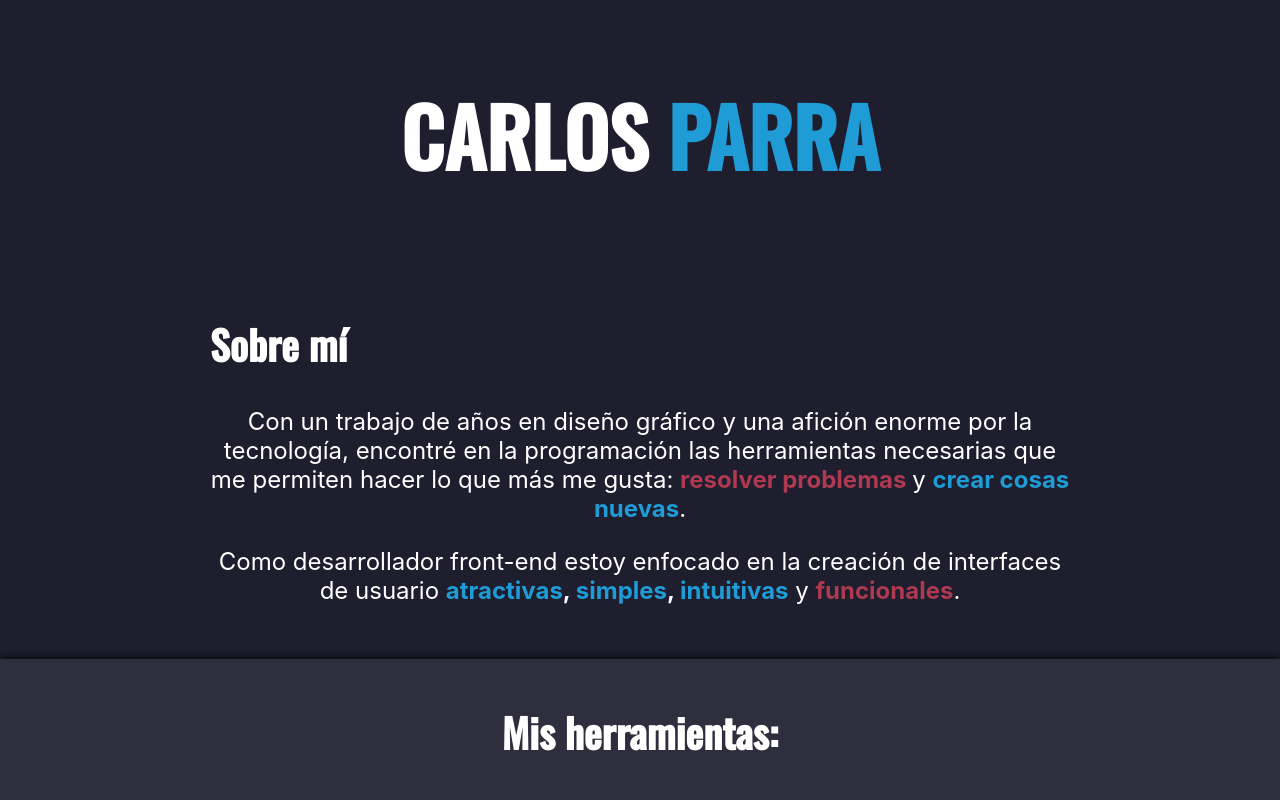
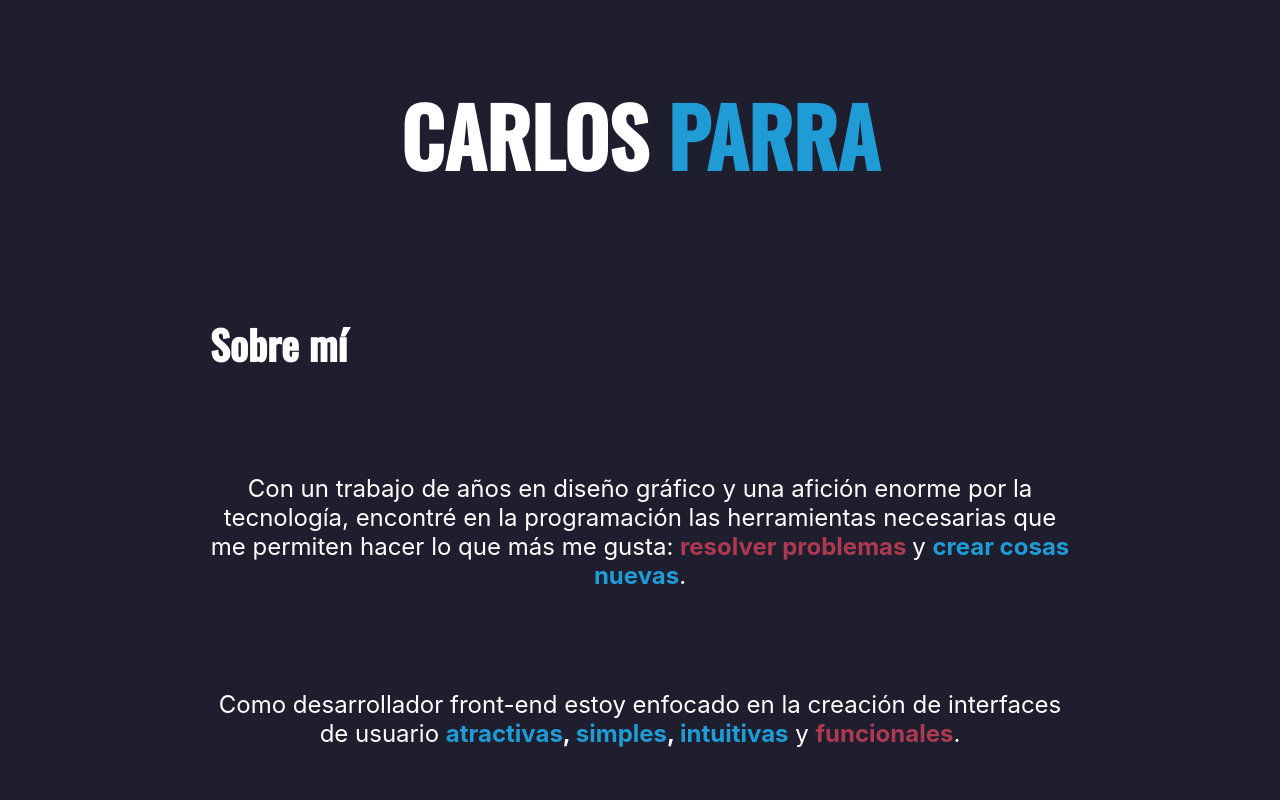
Before and after one commit to CarlosParraMtz/carlosparra, a Next.js app: page /work in a window 1280 px wide. Shown: the top 800 px of the page. Built offline with nearby package versions, Linux system fonts and the light colour scheme.

Commit message:
Update work.css

```diff
--- a/styles/work.css
+++ b/styles/work.css
@@ -61,11 +61,15 @@ h2 {
     color: #1f9cd6;
 }
 
+#about {
+    margin-bottom: 50px;
+}
+
 #about p {
     font-size: 1.5em;
     text-align: center;
+    margin: 100px 0;
 }
-
 
 #skills {
     background: #2e2e3f;
```
